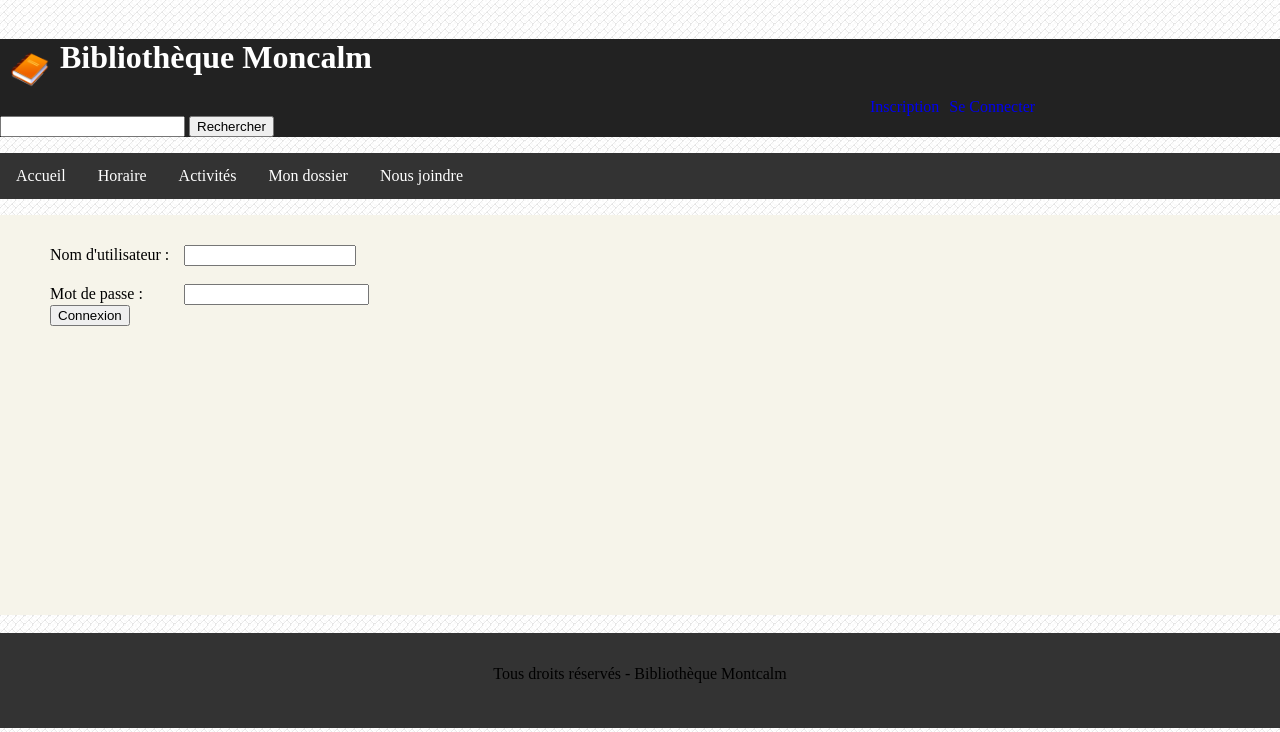
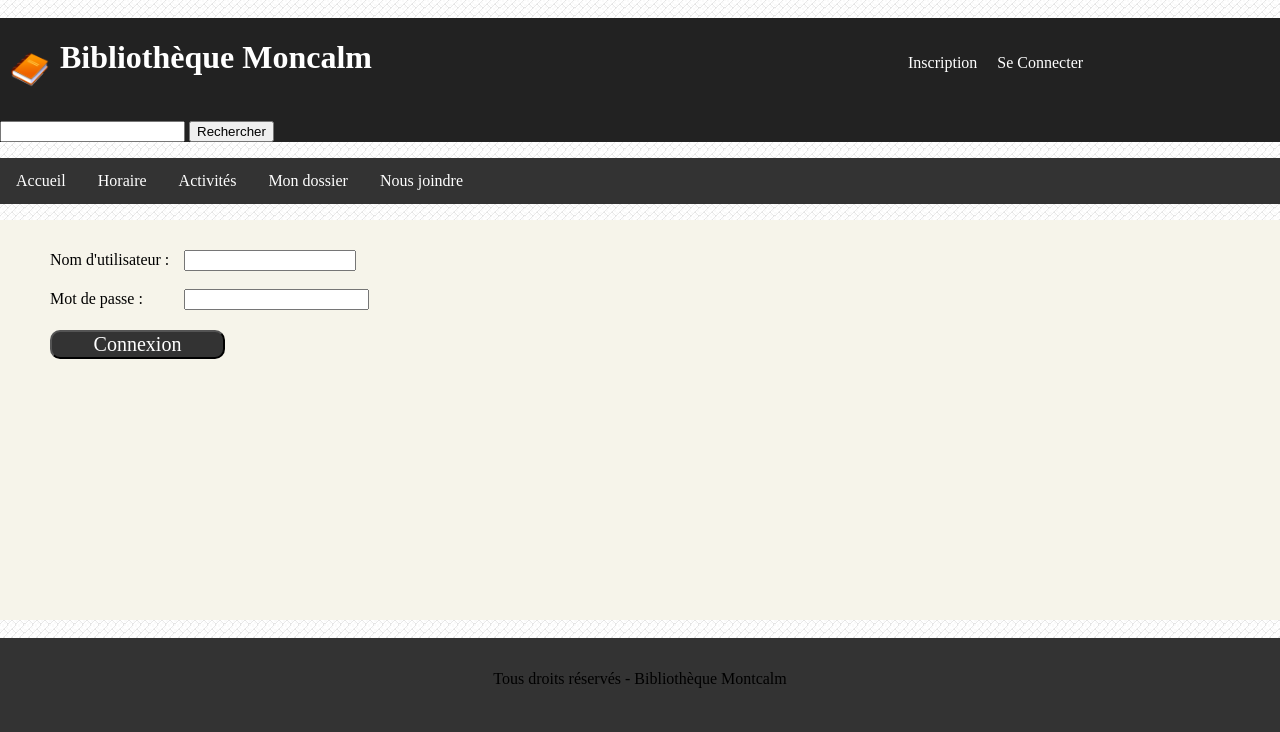
Before and after one commit to freder525/Tp5, a CodeIgniter app: page /TP5/index.php/site/login in a window 1280 px wide. Shown: the top 732 px of the page. Run offline with CodeIgniter, Linux system fonts and the light colour scheme.

Commit message:
changement du css et fonctionnement connexion

```diff
--- a/application/views/header.php
+++ b/application/views/header.php
@@ -12,6 +12,7 @@
 <body>
 	<div id ="conteneur">
 		<header>
+		<div>
         	<h1>
 			<?php $image_properties = array('src' => 'images/logo.png','class' => 'logo','alt' => 'Logo de la page'); ?>
 			<?php echo anchor('Site/index', img($image_properties))?>
@@ -37,6 +38,7 @@
 				}
 				echo '</div >';
 			?>
+			</div>
 				<?php echo form_open('site/recherche', 'id="formRecherche"');?>
 
 			<input type="text" name="recherche"  />
--- a/application/views/vinscription.php
+++ b/application/views/vinscription.php
@@ -47,7 +47,7 @@
 
             </li>
         </ol>
-        <input type="submit" value="S'inscrire" />
+        <input class="boutton" type="submit" value="S'inscrire" />
 		<?php echo form_close();?>
 
 		</div><!--Fin de contenu-->
--- a/application/views/vlogin.php
+++ b/application/views/vlogin.php
@@ -13,7 +13,7 @@
 		<input type="password" name="pass" />
 		<?php echo form_error('pass', '<div class="error">', '</div>'); ?>
 		<br/>
-		<input type="submit" value = "Connexion" />
+		<input class="boutton" type="submit" value = "Connexion" />
 		<?php form_close();?>
 
 		<?php echo $chaine; ?>
--- a/css/styles.css
+++ b/css/styles.css
@@ -34,8 +34,9 @@ border-bottom : 2px;
 }
 header h1
 {
-	width : 400px;
+
 	color : white;
+	display : inline-block
 }
 header h1>a
 {
@@ -56,14 +57,30 @@ footer {width:100%; position:relative; overflow:hidden; text-align:center; paddi
 footer p, footer a {color:white;}
 .lienHautPageConn
 {
-display:inline-block;margin-left:800px;
+display:inline-block;
+margin-left:40%;
 margin-top: 0px;
+padding-bottom: 10px;
+color : white;
+width : 300px;
 }
 .lienHautPageConn a
 {
-	padding-left: 10px;
+	padding-left: 20px;
 	text-decoration : none;
+	color : white;
 
+}
+.lienHautPageConn a:visited
+{
+
+	color : white;
+
+}
+.lienHautPageConn a:hover
+{
+
+	background:RGB(120,190,40);
 }
 hr
 {
@@ -227,7 +244,7 @@ margin:0px auto;
 	font-weight: normal;
 }
 
-# form1 input[type="submit"]{
+.boutton{
 
 	color:white;
 	width:175px;
@@ -238,7 +255,7 @@ margin:0px auto;
 	font-size:20px;
 
 }
-#form1 input[type="submit"]:hover{
+.boutton:hover{
 	background:RGB(120,190,40);
 }
 
```
